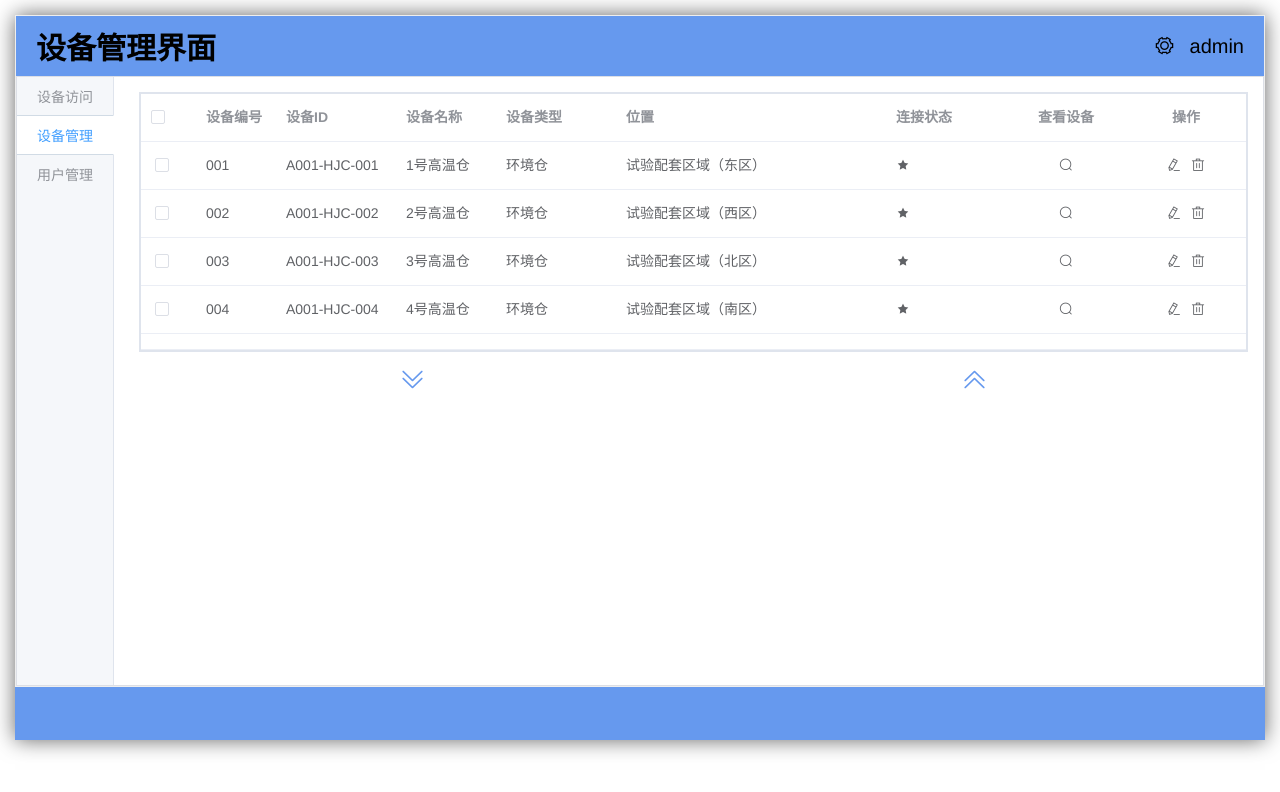
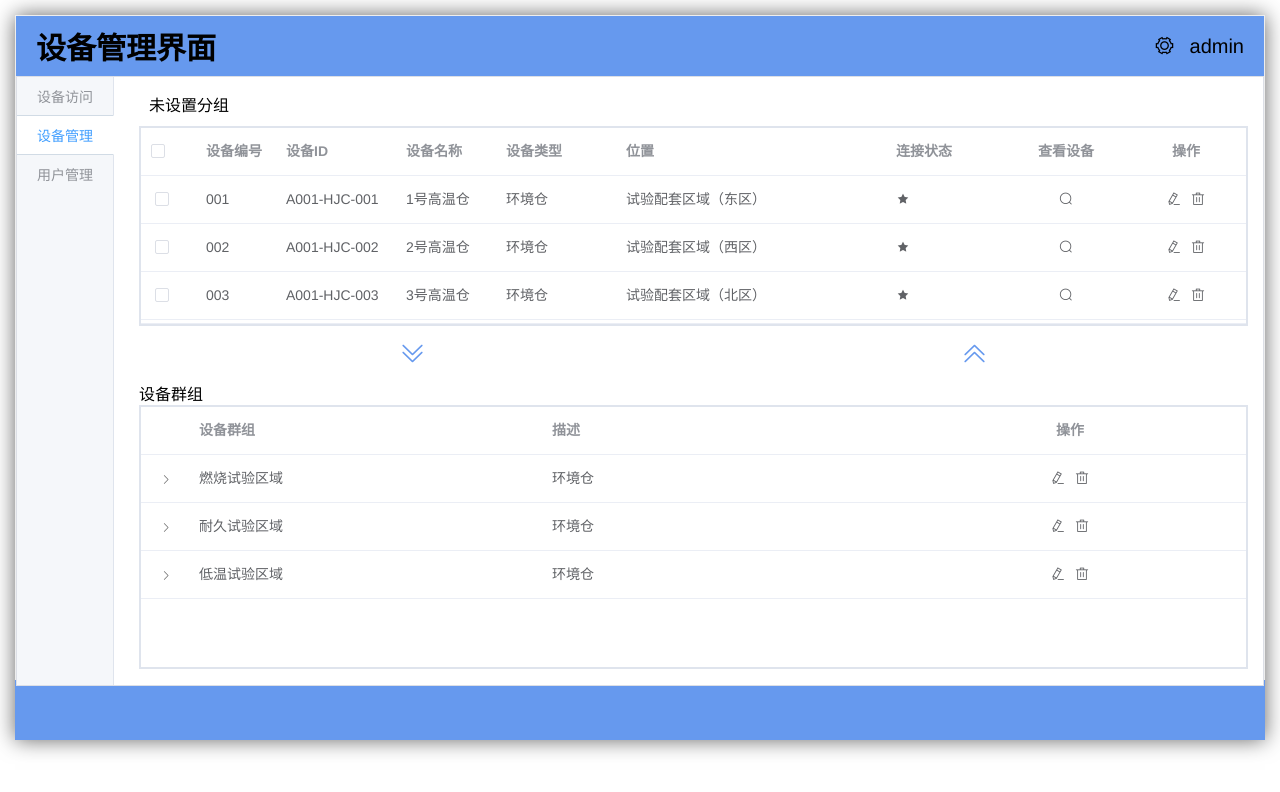
Before and after one commit to Ruolin168advan/SpringBoot, a Vue app in the folder Vue-Project/: page /#/list in a window 1280 px wide. Both pictures are taken after a click on the tab "设备管理". Shown: the top 792 px of the page. Built offline with nearby package versions, Linux system fonts and the light colour scheme.

Commit message:
完成ManageEquip组件页面设计并修改滚动条bug

```diff
--- a/Vue-Project/src/components/List.vue
+++ b/Vue-Project/src/components/List.vue
@@ -1,6 +1,6 @@
 <template>
   <div id="list">
-    <el-container style="height:672px;border:1px solid #eee">
+    <el-container style="height:665px;border:1px solid #eee">
       <el-header class="header">
         <h1>设备管理界面</h1>
         <p>
@@ -9,9 +9,9 @@
         </p>
       </el-header>
       <el-aside width="100%" style="background-color: rgb(238, 241, 246)">
-        <el-tabs type="border-card" tab-position="left" style="height: 608px;overflow: auto">
+        <el-tabs type="border-card" tab-position="left" style="height: 608px">
           <el-tab-pane label="设备访问">
-            <show-equip :tableData="tableData" :tableGroup="tableGroup"></show-equip>
+            <show-equip :tableData="tableData" :tableGroup="tableGroup" style="height:608px;overflow:auto"></show-equip>
           </el-tab-pane>
           <el-tab-pane label="设备管理">
             <manage-equip :tableData="tableData" :tableGroup="tableGroup"></manage-equip>
--- a/Vue-Project/src/components/ManageEquip.vue
+++ b/Vue-Project/src/components/ManageEquip.vue
@@ -1,10 +1,11 @@
 <template>
   <div id="ManageEquip">
+    <div style="margin:10px;margin-top:0">未设置分组</div>
     <el-table
       ref="multipleTable"
       :data="tableData"
       tooltip-effect="dark"
-      style="width: 100%;height: 260px;border: 2px solid #DFE4ED;overflow: auto"
+      style="width: 100%;height: 200px;border: 2px solid #DFE4ED;overflow: auto"
       @selection-change="handleSelectionChange">
       <el-table-column
         type="selection"
@@ -57,13 +58,16 @@
         </template>
       </el-table-column>
     </el-table>
-    <div style="display: flex; justify-content: space-around">
+    <div style="display: flex; justify-content: space-around;margin-bottom:0">
       <i class="el-icon-d-arrow-left btn btn-down"></i>
       <i class="el-icon-d-arrow-left btn btn-up"></i>
     </div>
+    <div>设备群组</div>
+    <show-equip :tableData="tableData" :tableGroup="tableGroup" style="height:260px;overflow:auto;border:2px solid #DFE4ED"></show-equip>
   </div>
 </template>
 <script>
+import ShowEquip from '@/components/ShowEquip'
 export default {
   name: 'ManageEquip',
   data () {
@@ -73,7 +77,14 @@ export default {
     tableData: {
       type: Array,
       required: true
+    },
+    tableGroup: {
+      type: Array,
+      required: true
     }
+  },
+  components: {
+    ShowEquip
   }
 }
 </script>
```
